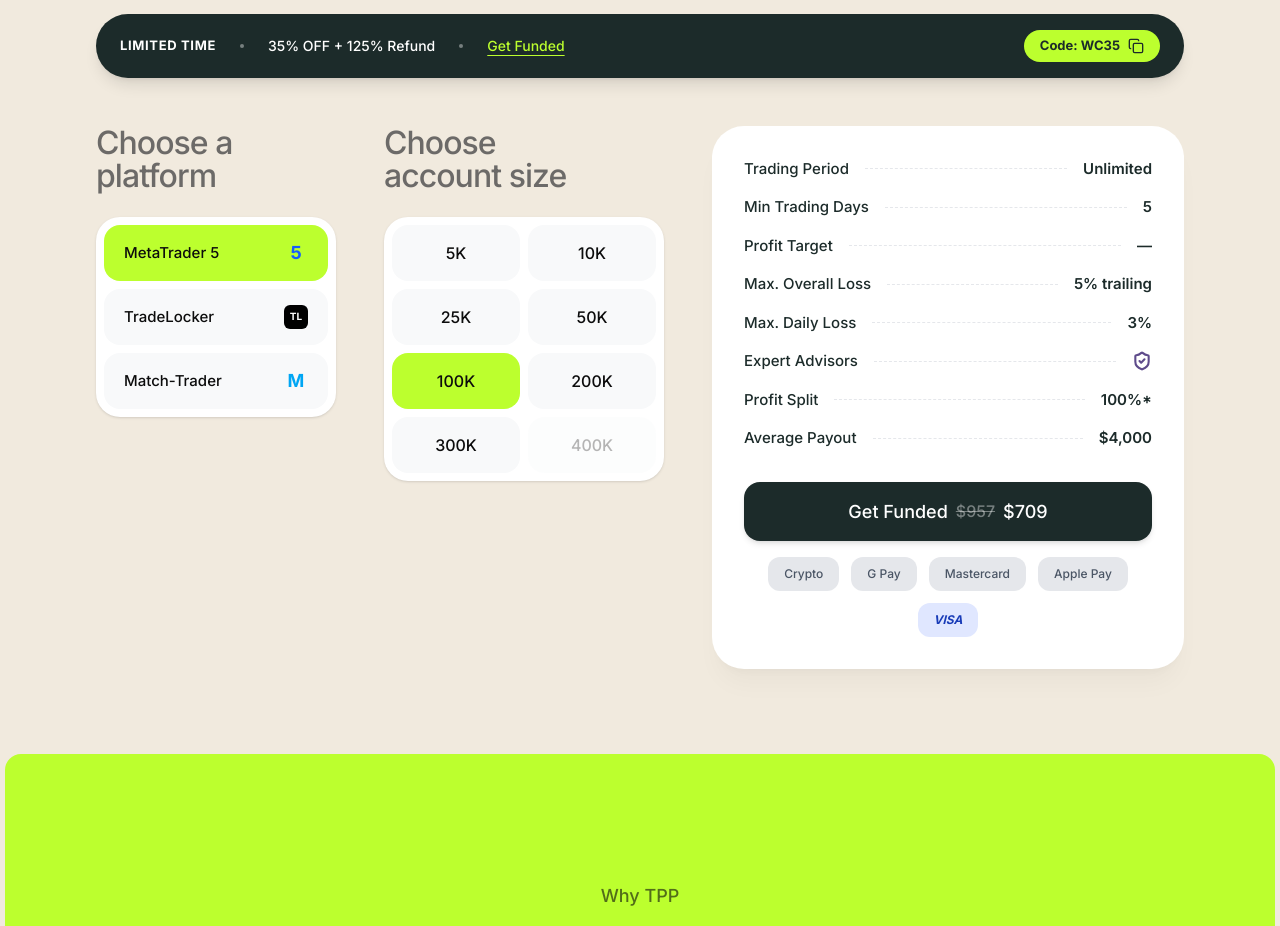
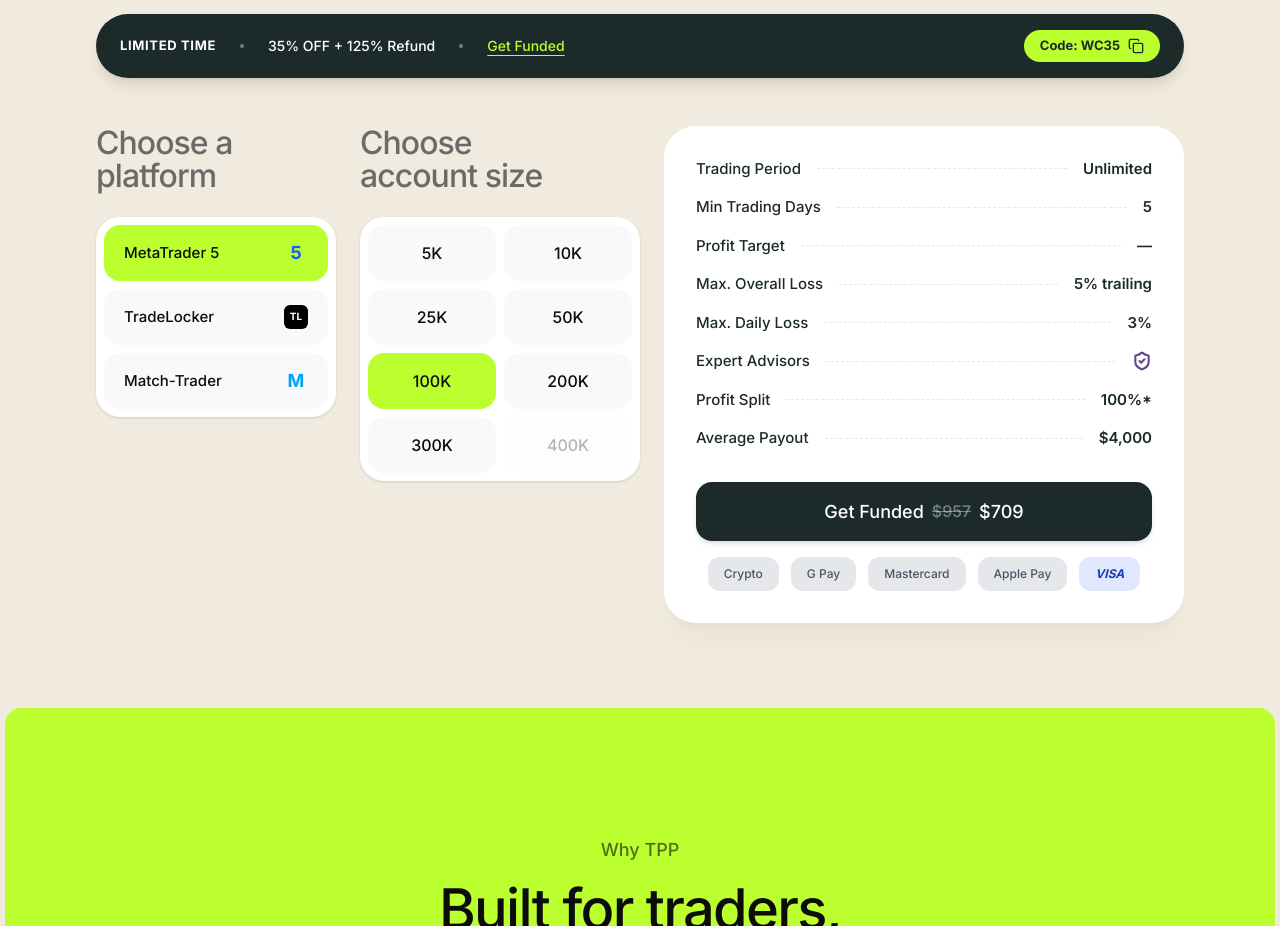
Before and after one commit to jatinkatariaaaa/thepeoplepropwebsite, a Next.js app: page /v2 in a window 1280 px wide. Shown: the part 5180-6106 px from the top of the page. Built offline with nearby package versions, Linux system fonts and the light colour scheme.

Commit message:
style: reduce spacing between columns in V2ChallengeCalculator

```diff
--- a/src/components/landing/V2ChallengeCalculator.tsx
+++ b/src/components/landing/V2ChallengeCalculator.tsx
@@ -136,7 +136,7 @@ export function V2ChallengeCalculator() {
         </div>
 
         {/* 3-Column Grid */}
-        <div className="w-full grid grid-cols-1 lg:grid-cols-[240px_280px_1fr] gap-8 xl:gap-12 items-start">
+        <div className="w-full grid grid-cols-1 lg:grid-cols-[240px_280px_1fr] gap-4 xl:gap-6 items-start">
 
           {/* Column 1: Platforms */}
           <div className="flex flex-col gap-4">
```
